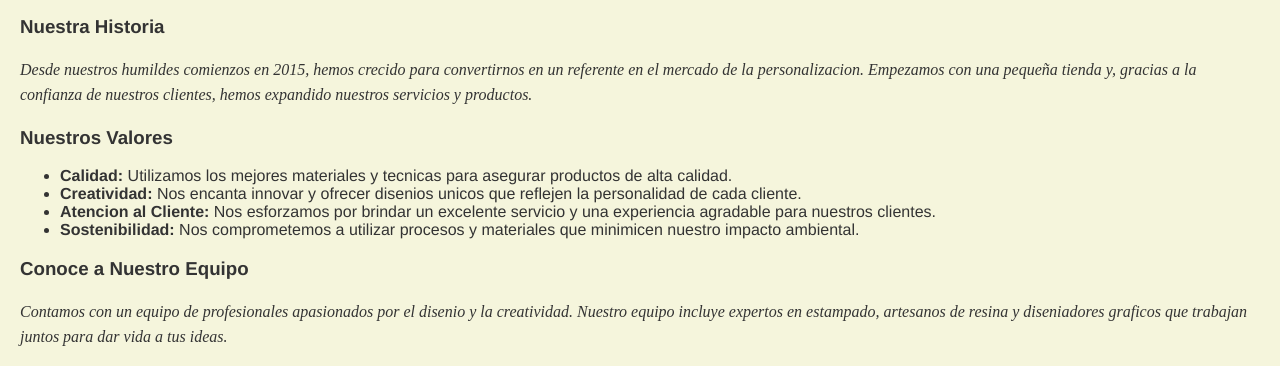
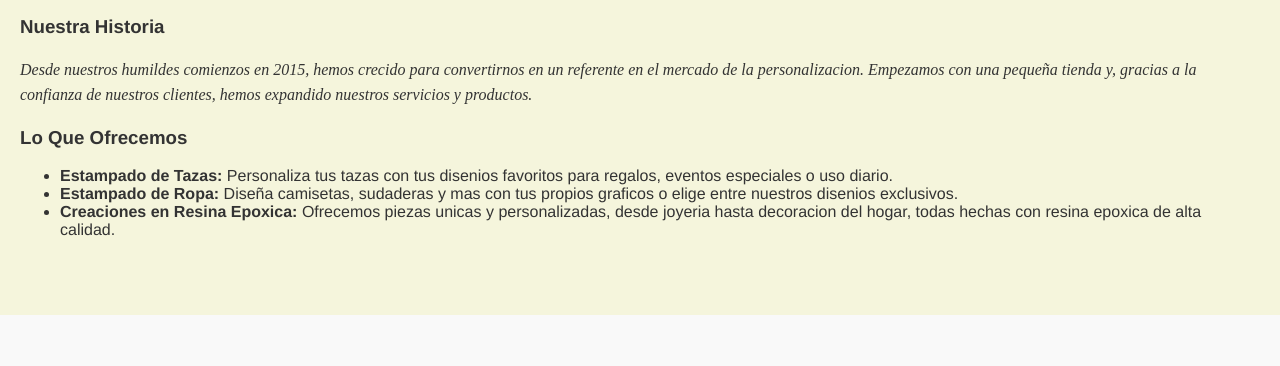
Before and after one commit to LuisPiro/LandingPage, a plain HTML site: page index.html in a window 1280 px wide. Shown: the part 572-938 px from the top of the page. Drawn offline with Linux system fonts and the light colour scheme.

Commit message:
cambio texto

```diff
--- a/index.html
+++ b/index.html
@@ -36,15 +36,6 @@
             <p>Somos un negocio dedicado a la personalizacion de productos a traves de tecnicas de estampado y la creacion de piezas unicas con resina epoxica.</p>
             <h3>Nuestra Historia</h3>
             <p>Desde nuestros humildes comienzos en 2015, hemos crecido para convertirnos en un referente en el mercado de la personalizacion. Empezamos con una pequeña tienda y, gracias a la confianza de nuestros clientes, hemos expandido nuestros servicios y productos.</p>
-            <h3>Nuestros Valores</h3>
-            <ul>
-                <li><strong>Calidad:</strong> Utilizamos los mejores materiales y tecnicas para asegurar productos de alta calidad.</li>
-                <li><strong>Creatividad:</strong> Nos encanta innovar y ofrecer disenios unicos que reflejen la personalidad de cada cliente.</li>
-                <li><strong>Atencion al Cliente:</strong> Nos esforzamos por brindar un excelente servicio y una experiencia agradable para nuestros clientes.</li>
-                <li><strong>Sostenibilidad:</strong> Nos comprometemos a utilizar procesos y materiales que minimicen nuestro impacto ambiental.</li>
-            </ul>
-            <h3>Conoce a Nuestro Equipo</h3>
-            <p>Contamos con un equipo de profesionales apasionados por el disenio y la creatividad. Nuestro equipo incluye expertos en estampado, artesanos de resina y diseniadores graficos que trabajan juntos para dar vida a tus ideas.</p>
             <h3>Lo Que Ofrecemos</h3>
             <ul>
                 <li><strong>Estampado de Tazas:</strong> Personaliza tus tazas con tus disenios favoritos para regalos, eventos especiales o uso diario.</li>
```
